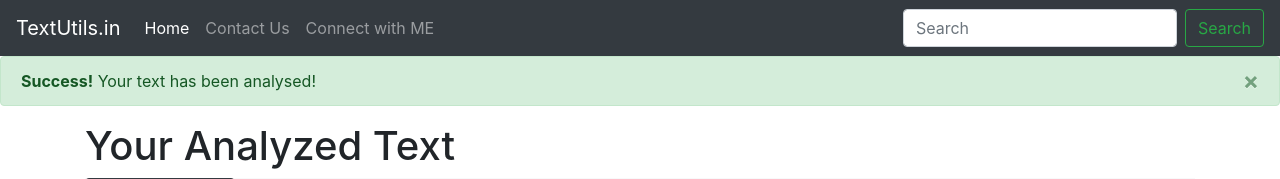
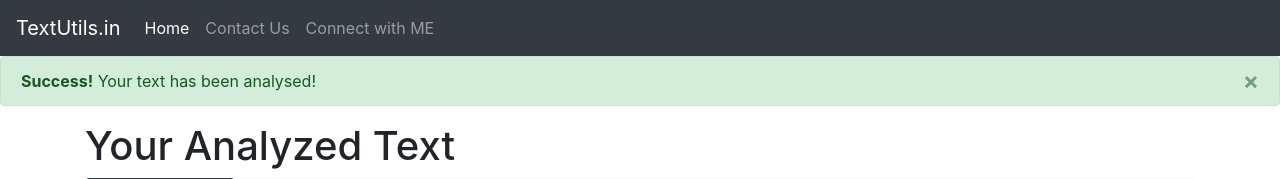
Before and after one commit to muhammadanas365/TextUtils, a Django app: page /analyse/ in a window 1280 px wide. Shown: the top 179 px of the page. Run offline with Django 4.2, Linux system fonts and the light colour scheme; some libraries are stand-ins or nearby versions.

Commit message:
TextUtils.ai Completed!

```diff
--- a/templates/analyse.html
+++ b/templates/analyse.html
@@ -96,10 +96,6 @@
 
       </ul>
     </div>
-    <form class="form-inline">
-      <input class="form-control mr-sm-2" type="search" placeholder="Search" aria-label="Search">
-      <button class="btn btn-outline-success my-2 my-sm-0" type="submit">Search</button>
-    </form>
   </nav>
 
 
```
